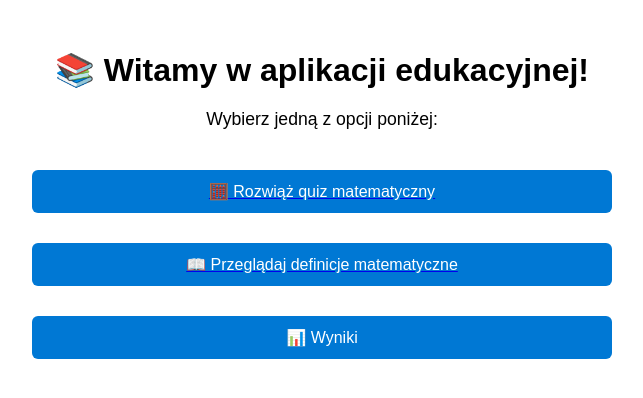
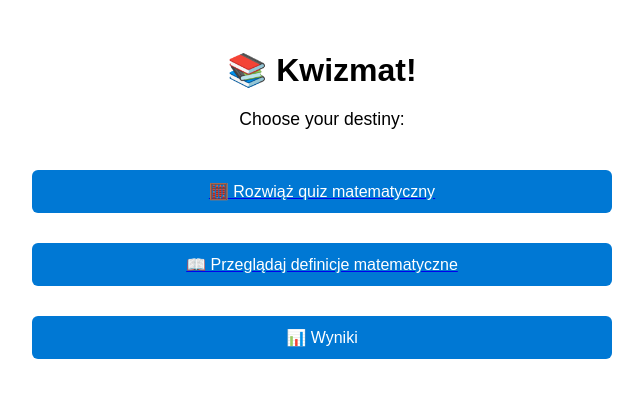
Before and after one commit to mikolajodrobinski-ui/quiz-matematyka, a website: page public/index.html in a window 1280 px wide. Shown: the whole page, without its empty margins (318-961 px from the left). Drawn offline with Linux system fonts and the light colour scheme.

```diff
--- a/public/index.html
+++ b/public/index.html
@@ -8,8 +8,8 @@
 </head>
 <body>
   <main class="main-menu">
-    <h1>📚 Witamy w aplikacji edukacyjnej!</h1>
-    <p class="intro">Wybierz jedną z opcji poniżej:</p>
+    <h1>📚 Kwizmat!</h1>
+    <p class="intro">Choose your destiny:</p>
 
     <div class="menu-buttons">
       <a href="quiz.html">
```
